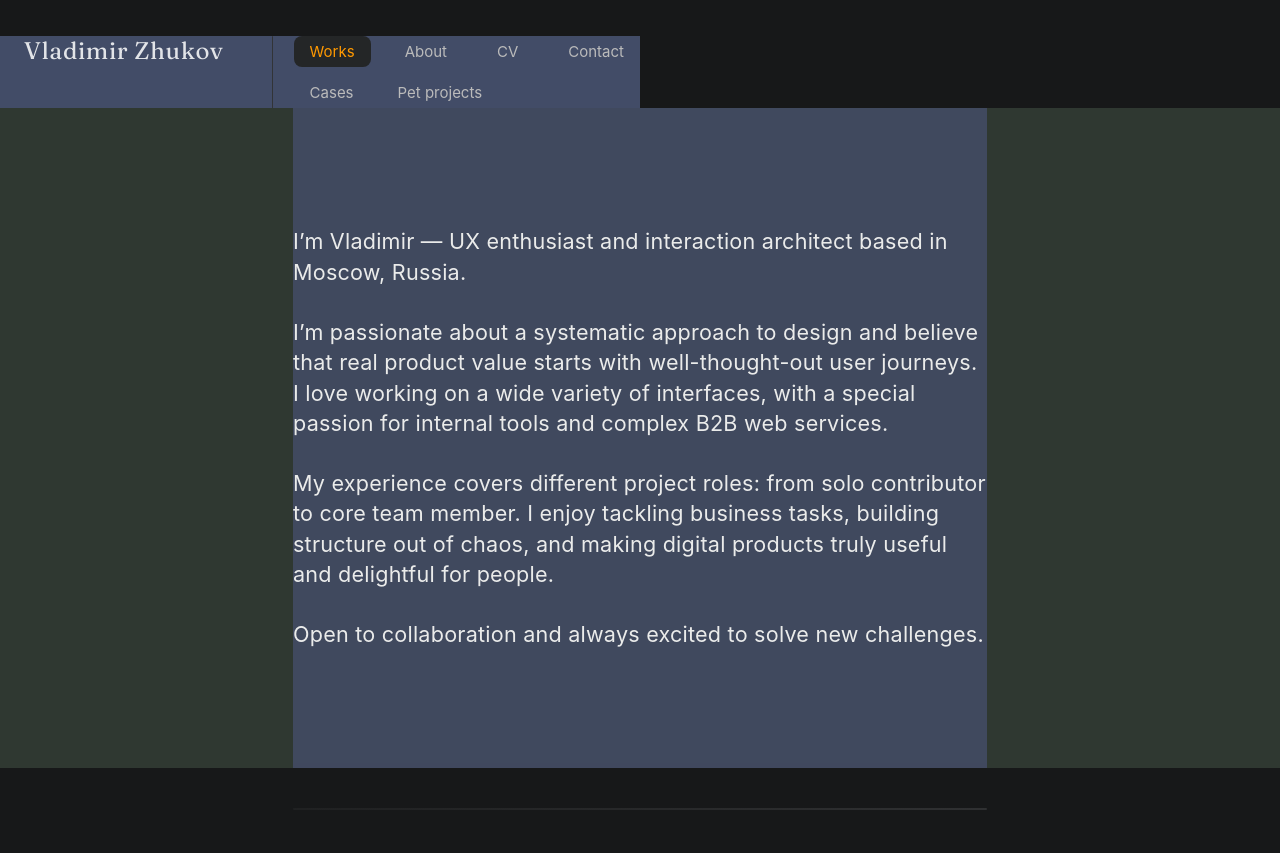
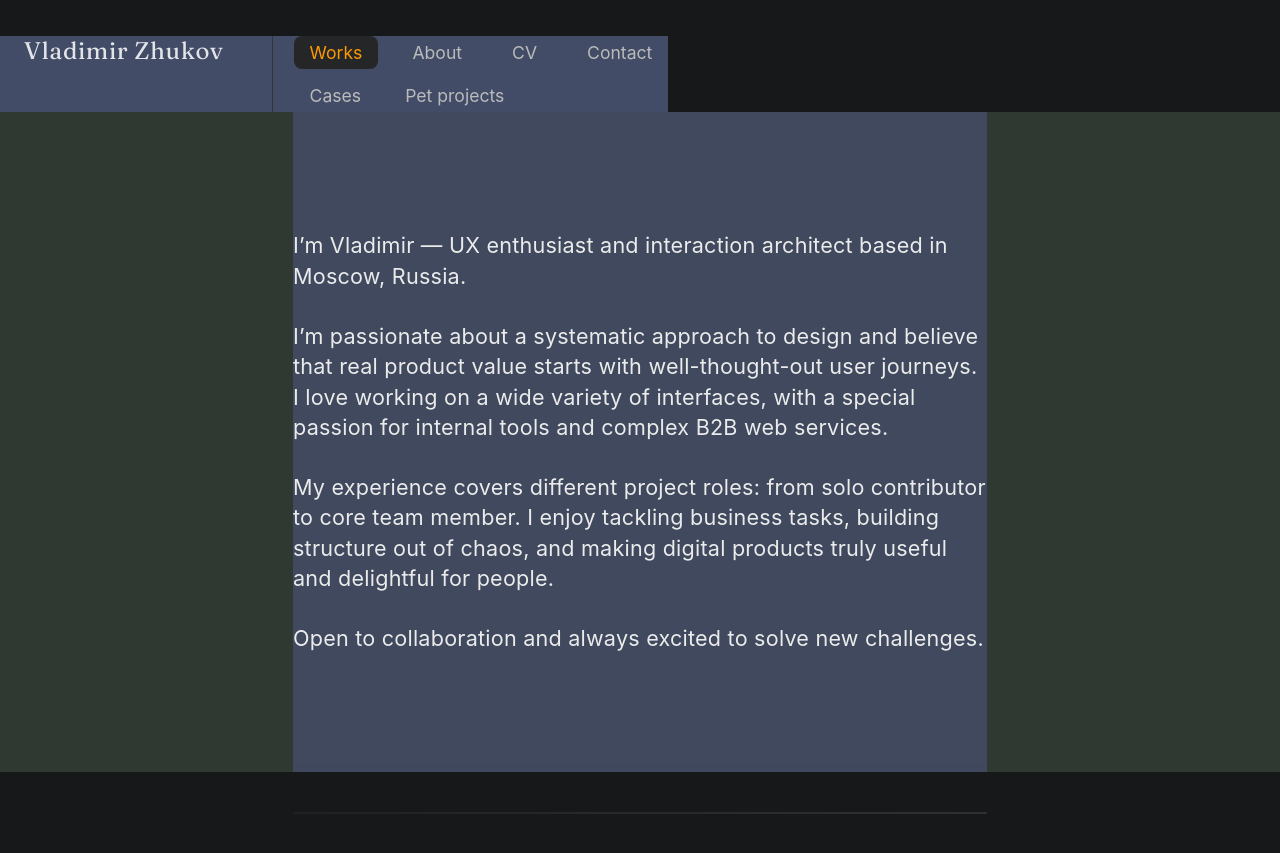
Before and after one commit to uxiscool/experience, a Jekyll site: the page built from index.md, in a window 1280 px wide. Shown: the top 853 px of the page. Built offline with Jekyll 4.4.1, drawn with Linux system fonts in a browser that asks for light colours.

Commit message:
Add files via upload

```diff
--- a/assets/css/main.css
+++ b/assets/css/main.css
@@ -92,7 +92,7 @@ header {
 .menu-link,
 .sub-link {
   color: #bbb;
-  font-size: 15px; /* размер шрифта */
+  font-size: 1.1rem; /* размер шрифта */
   text-decoration: none;
   padding: 6px 16px;
   border-radius: 8px;
```
